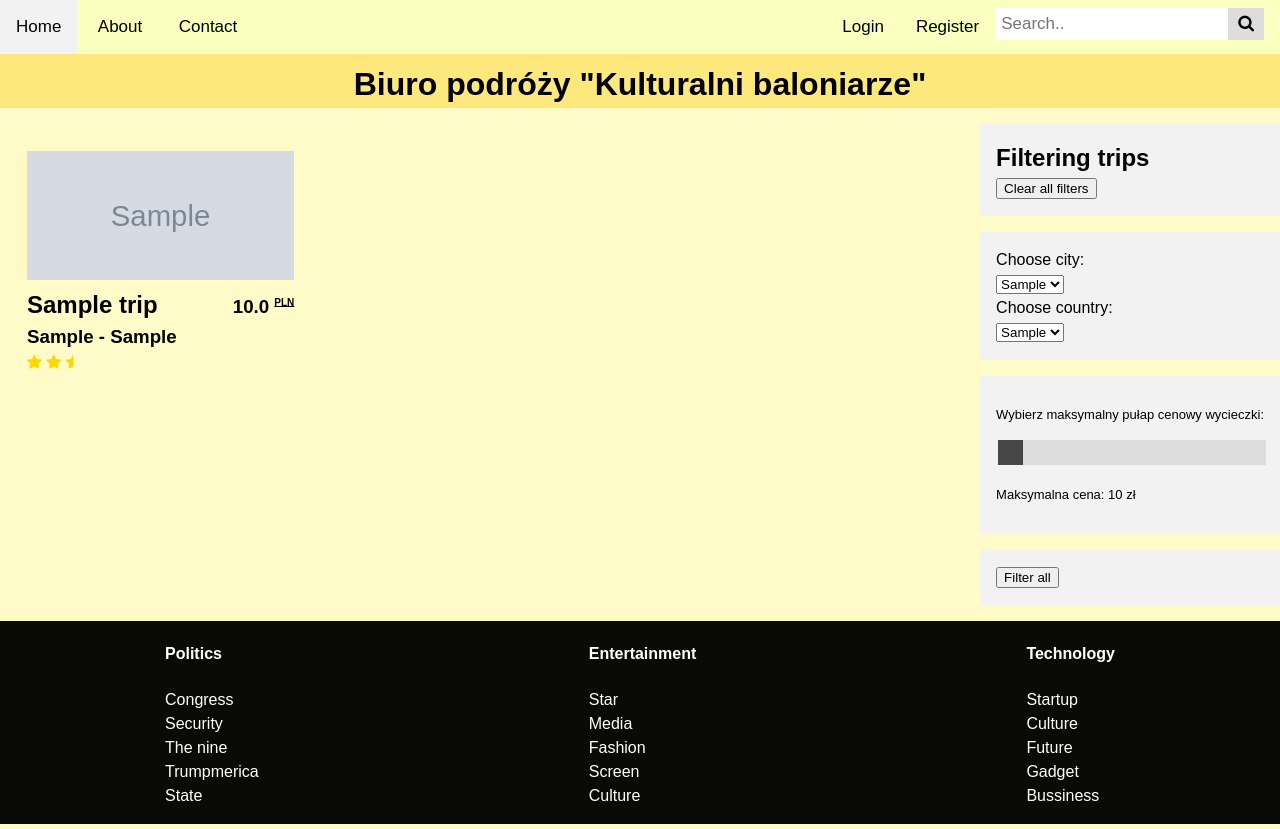
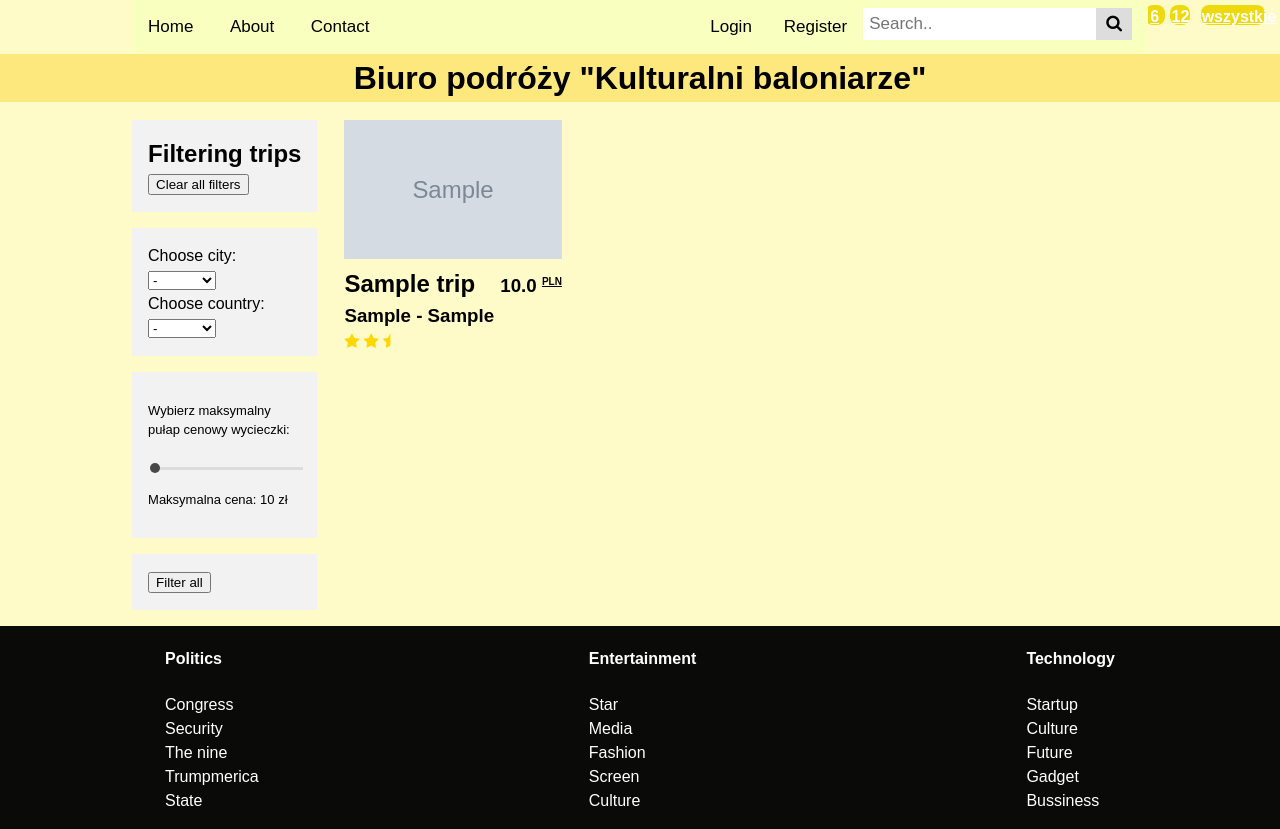
Before and after one commit to Varmont/Project_SGGW, a Flask app: page / in a window 1280 px wide. Run offline with Flask 3, Linux system fonts and the light colour scheme; tables that the repository leaves empty hold one stand-in row (values such as "Sample post"); grey boxes marked "Sample" are stand-in pictures; some libraries are stand-ins or nearby versions.

Commit message:
Dodanie paskow po bokach

```diff
--- a/app/main/routes.py
+++ b/app/main/routes.py
@@ -16,8 +16,8 @@
 
     # querying database by cities, assigning CityForm and
     form = TripForm()  # dodaję instancję formularza do filtrowania
-    cities = []  # docelowo array wszystkich miast
-    countries = []  # array wszystkich unikalnych krajów
+    cities = ['-']  # docelowo array wszystkich miast
+    countries = ['-']  # array wszystkich unikalnych krajów
     # query of cities
     tripsv2 = db.session.query(Trip.city).distinct().all()  # array wszystkich miast jako sqlalchemy obj
     tripsv3 = db.session.query(Trip.country).distinct().all()  # array krajów jako sqlalchemy obj
@@ -42,9 +42,17 @@
         filtereddatacountry = form.country.data
         filtereddataprice = request.form["slider"]  # reading data from slider
 
-        tripsfiltered = tripsfiltered.filter(Trip.city == filtereddatacity,
-                                             Trip.country == filtereddatacountry,
-                                             Trip.price <= filtereddataprice)
+        if filtereddatacountry == '-':
+            tripsfiltered = tripsfiltered.filter(Trip.city == filtereddatacity,
+                                                 Trip.price <= filtereddataprice)
+        elif filtereddatacity == '-':
+            tripsfiltered = tripsfiltered.filter(Trip.country == filtereddatacountry,
+                                                 Trip.price <= filtereddataprice)
+        else:
+            tripsfiltered = tripsfiltered.filter(Trip.city == filtereddatacity,
+                                                 Trip.country == filtereddatacountry,
+                                                 Trip.price <= filtereddataprice)
+
         # sort by name
         tripsfiltered = tripsfiltered.order_by(Trip.name).all()
 
--- a/app/main/templates/base.html
+++ b/app/main/templates/base.html
@@ -1,16 +1,22 @@
 <!DOCTYPE html>
 <html>
 <link href="{{ url_for('static', filename='stylesheets/styles.css') }}" rel="stylesheet">
+<div class="bars">
+    <div class="bar"></div>
 
-{% include 'topnavbar.html' %}
 
 
 <div class="container">
+    {% include 'topnavbar.html' %}
     <div class="header">
         {% block header %} <!-- block different for many templates-->
         {% endblock %}
     </div>
-
+    <div class="sidebar">
+        {% block sidebar %}
+        <!-- sidebar to add-->
+        {% endblock %}
+    </div>
         {% block content %}
 
         <!-- block content to repeat, zawartość centrum-->
@@ -22,18 +28,14 @@
 
 
 
-    <div class="sidebar">
-        {% block sidebar %}
-        <!-- sidebar to add-->
-        {% endblock %}
-    </div>
+
    </div>
     <!-- zawieram htmlkę z searchbaru w naszą stronę główną-->
 
 
     <!--footer to repeat everytime -->
-
-
+    <div class="bar"></div>
+</div>
     <div class="footer">
         {% if current_user.is_authenticated %}
         Zalogowany jako
@@ -70,7 +72,7 @@
             </ul>
         </div>
     </div>
-</div>
+
 
 
 </html>
--- a/app/main/templates/index.html
+++ b/app/main/templates/index.html
@@ -4,6 +4,43 @@
 <!-- header -->
 {% block header %}
 <h1>Biuro podróży "Kulturalni baloniarze"</h1>
+{% endblock %}
+
+{% block sidebar %}
+<!-- zawartość boku, sidebara -->
+
+<div></div>
+<div class="pins">
+    <h2>Filtering trips </h2>
+
+    <form action="/">
+        <input type="submit" value="Clear all filters"/>
+    </form>
+
+</div>
+<form action="{{url_for('main.index')}}" method="POST">
+    {{ form.hidden_tag() }}
+    <div class="pins">
+        <div class="container">
+            <div class="column">
+                <div class="row">
+                    <label>Choose city: <br>{{ form.city }}</label>
+                </div>
+                <div class="row">
+                    <label>Choose country: <br>{{ form.country }}</label>
+                </div>
+            </div>
+        </div>
+    </div>
+    <div class="pins">
+        {% include 'slider.html' %}
+    </div>
+
+    <div class="pins">
+        <input type="submit" value="Filter all">
+    </div>
+
+</form>
 {% endblock %}
 
 {% block content %}
@@ -45,40 +82,3 @@
 
 
 {% endblock %} <!-- block of news, main structure of trips-->
-
-{% block sidebar %}
-<!-- zawartość boku, sidebara -->
-
-
-<div class="pins">
-    <h2>Filtering trips </h2>
-
-    <form action="/">
-        <input type="submit" value="Clear all filters"/>
-    </form>
-
-</div>
-<form action="{{url_for('main.index')}}" method="POST">
-    {{ form.hidden_tag() }}
-    <div class="pins">
-        <div class="container">
-            <div class="column">
-                <div class="row">
-                    <label>Choose city: <br>{{ form.city }}</label>
-                </div>
-                <div class="row">
-                    <label>Choose country: <br>{{ form.country }}</label>
-                </div>
-            </div>
-        </div>
-    </div>
-    <div class="pins">
-        {% include 'slider.html' %}
-    </div>
-
-    <div class="pins">
-        <input type="submit" value="Filter all">
-    </div>
-
-</form>
-{% endblock %}
--- a/app/main/templates/slider.html
+++ b/app/main/templates/slider.html
@@ -10,7 +10,7 @@
 .slider {
   -webkit-appearance: none;
   width: 100%;
-  height: 25px;
+  height: 3px;
   background: #d3d3d3;
   outline: none;
   opacity: 0.7;
@@ -25,15 +25,17 @@
 .slider::-webkit-slider-thumb {
   -webkit-appearance: none;
   appearance: none;
-  width: 25px;
-  height: 25px;
+  border-radius:5px;
+  width: 10px;
+  height: 10px;
   background: black;
   cursor: pointer;
 }
 
 .slider::-moz-range-thumb {
-  width: 25px;
-  height: 25px;
+  width: 10px;
+  height: 10px;
+  border-radius:5px;
   background: black;
   cursor: pointer;
 }
@@ -45,7 +47,7 @@
 </head>
 <body>
 
-<p>Wybierz maksymalny pułap cenowy wycieczki: </p>
+<p>Wybierz maksymalny <br>pułap cenowy wycieczki: </p>
 <div class="slidecontainer">
     <input class="slider" id="myRange" max="{{ max_price }}" min="{{ min_price }}" name="slider"
            step=".01" type="range" value="{{ (max_price+min_price)/2 }}">
--- a/app/static/stylesheets/styles.css
+++ b/app/static/stylesheets/styles.css
@@ -7,6 +7,13 @@
 	background-color: #FFFBC8;
 }
 
+.bars{
+    display: flex;
+}
+
+.bar{
+    flex-basis: 13%;
+}
 .footer a{
 	text-decoration: none;
 	color: white;
@@ -38,13 +45,21 @@
 .news img,.sidebar img{
 	box-sizing: border-box;
 }
-
+.sidebar{
+    position: relative;
+    margin-top: 66px;
+}
 #star {
     color: gold;
 }
 
 h3 {
     margin: 0;
+}
+
+.city_country{
+    display: flex;
+    width: 100%;
 }
 .price{
     float: right;
@@ -83,6 +98,10 @@
 .header{
 	background-color: #FDE87D;
 	margin-bottom: 1rem;
+	position: absolute;
+	width: 100%;
+	left: 0;
+	top: 54px;
 }
 
 img{
@@ -99,7 +118,6 @@
 }
 
 .header{
-    padding-top: 60px;
 	box-sizing: border-box;      /*width including margins paddings */
 	width:100%;
 	text-align: center;
@@ -117,9 +135,11 @@
 }
 
 .news{
+    margin-top: 39px;
 	display: flex;
 	flex-wrap: wrap;
 	flex-direction: row;
+	position: relative;
 }
 
 .disp_amount{
@@ -186,7 +206,7 @@
 /* Create two equal columns that floats next to each other */
 .column {
   float: left;
-  width: 50%;
+  width: 100%;
 }
 .row {
   display: flex;
--- a/app/static/stylesheets/topnavbar.css
+++ b/app/static/stylesheets/topnavbar.css
@@ -11,7 +11,7 @@
 }
 .topnav {
   box-sizing: border-box;
-  position: fixed;
+  position: sticky;
   top: 0;
   left: 0;
   width: 100%;
```
